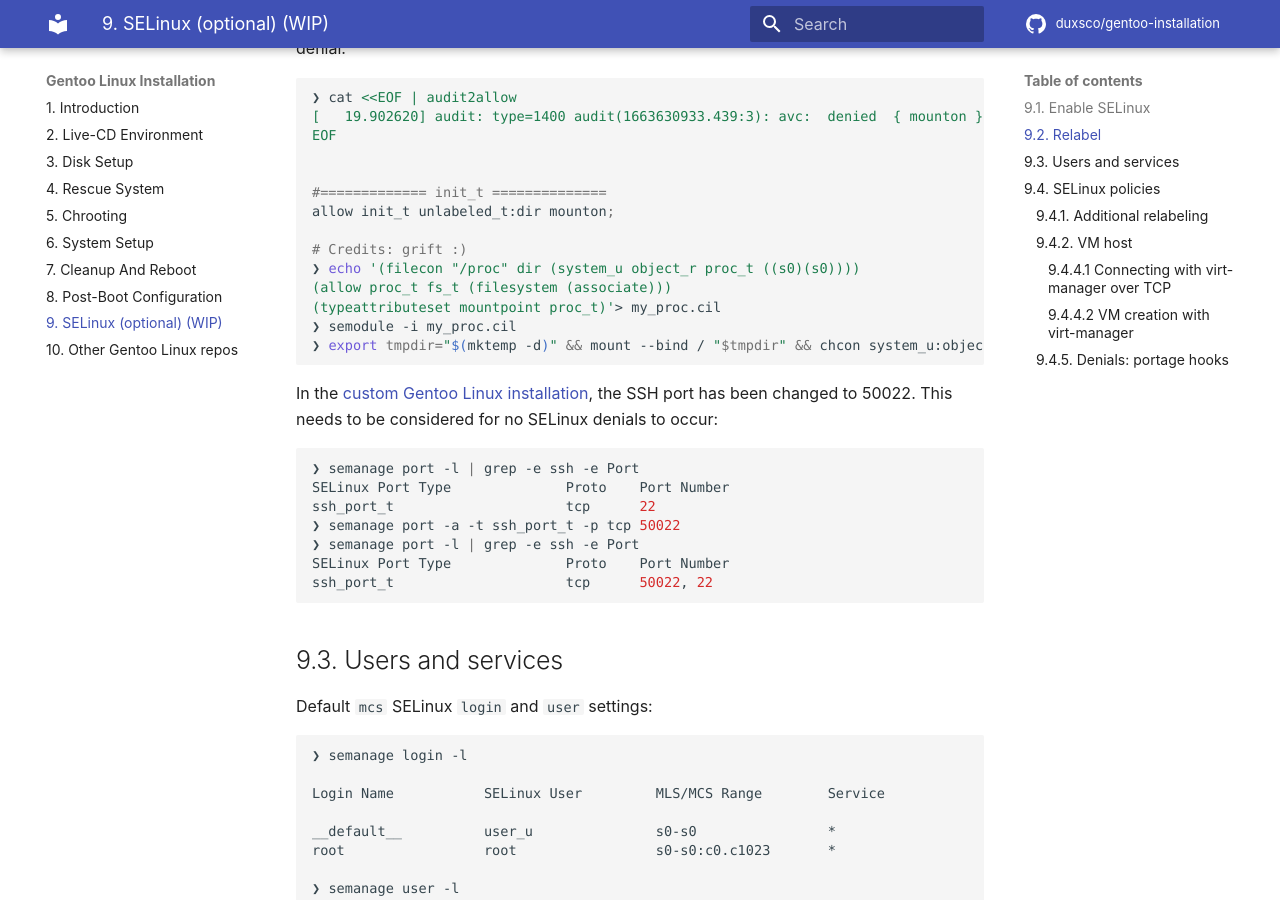
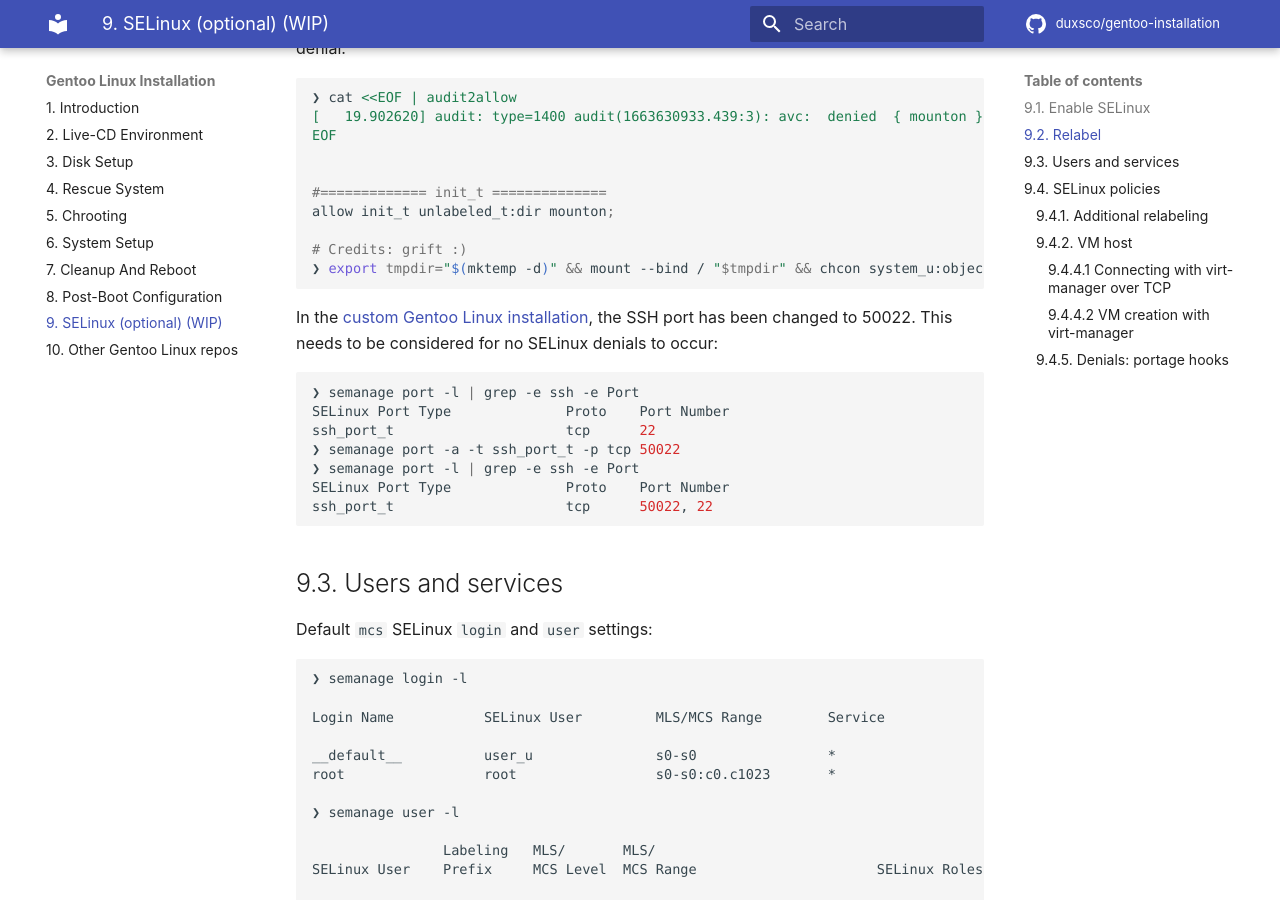
Before and after one commit to duxsco/gentoo-installation, an MkDocs documentation site: the page built from docs/selinux.md, in a window 1280 px wide and 900 px high, scrolled down 1941 px. Built offline with MkDocs 1.6.1 and Material for MkDocs 9.7.7, drawn with Linux system fonts in a browser that asks for light colours; comment, search, counter and statistics services are not loaded.

Commit message:
Remove obsolete "my_proc.cil"

````diff
--- a/docs/selinux.md
+++ b/docs/selinux.md
@@ -97,10 +97,6 @@ EOF
 allow init_t unlabeled_t:dir mounton;
 
 # Credits: grift :)
-❯ echo '(filecon "/proc" dir (system_u object_r proc_t ((s0)(s0))))
-(allow proc_t fs_t (filesystem (associate)))
-(typeattributeset mountpoint proc_t)'> my_proc.cil
-❯ semodule -i my_proc.cil
 ❯ export tmpdir="$(mktemp -d)" && mount --bind / "$tmpdir" && chcon system_u:object_r:proc_t:s0 "$tmpdir"/proc && umount "$tmpdir" && echo -e "\e[1;32mSUCCESS\e[0m"
 ```
 
````
